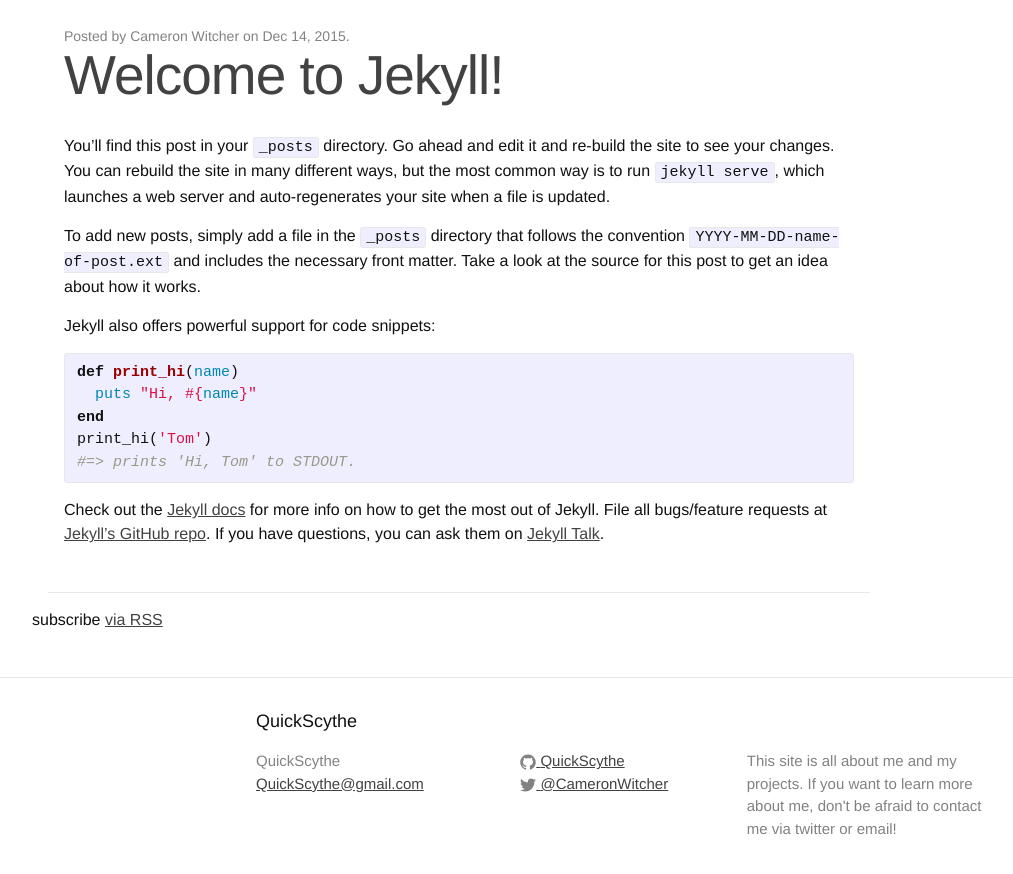
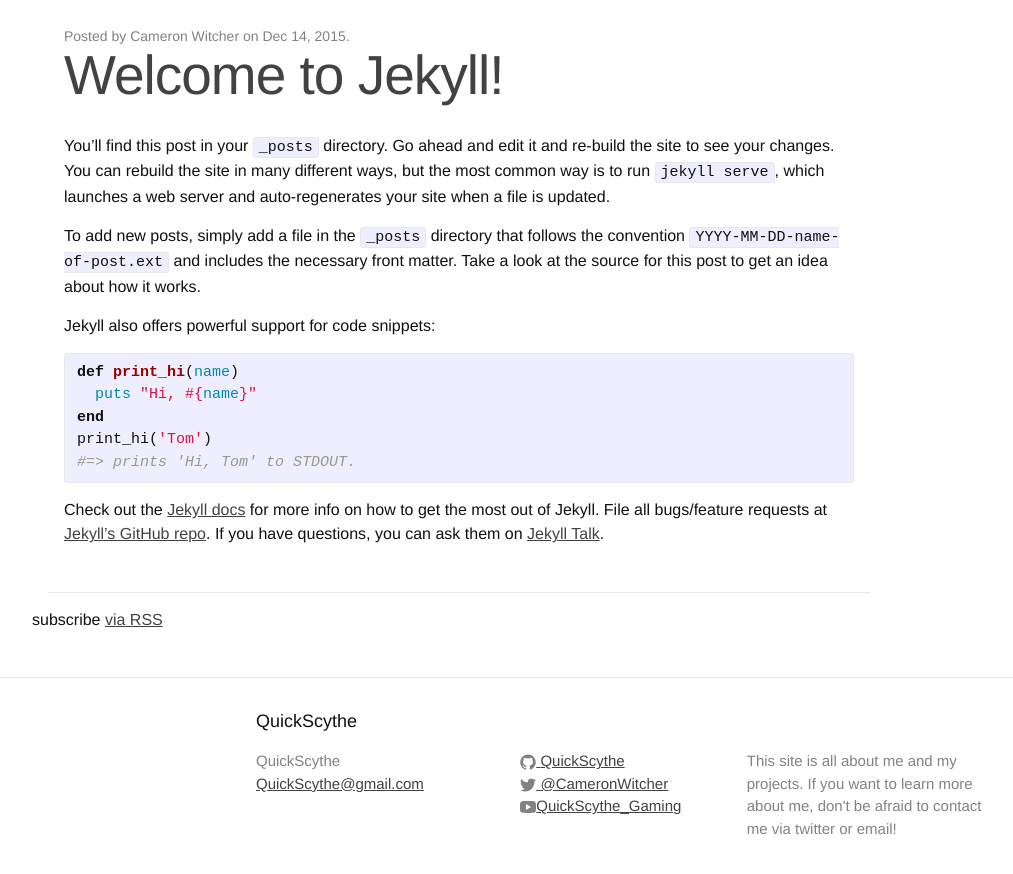
Before and after one commit to QuickScythe/QuickScythe.github.io, a Jekyll site: the page built from index.html, in a window 1280 px wide and 900 px high, scrolled down 3171 px. Shown: the top 874 px of the window, without its empty margins (14-1027 px from the left). Built offline with Jekyll 4.4.1, drawn with Linux system fonts in a browser that asks for light colours.

Commit message:
Update footer.html

```diff
--- a/_includes/footer.html
+++ b/_includes/footer.html
@@ -25,6 +25,12 @@
             {% include icon-twitter.html username=site.twitter_username %}
           </li>
           {% endif %}
+
+          {% if site.youtube_username %}
+          <li>
+            {% include icon-youtube.html username=site.youtube_username %}
+          </li>
+          {% endif %}
         </ul>
       </div>
 
```
